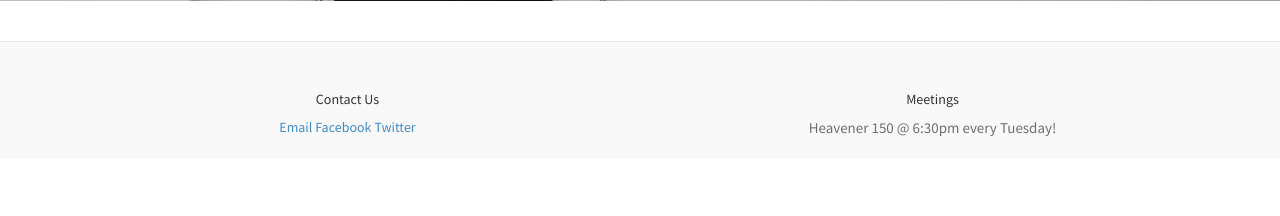
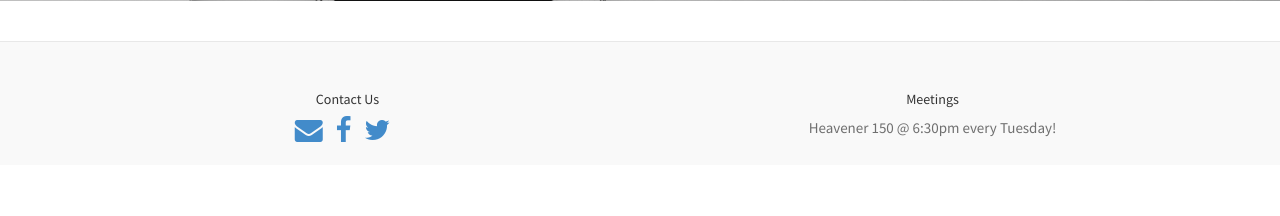
Before and after one commit to gatortechuf/gatortechuf.com, a Django app: page /resources/ in a window 1280 px wide. Shown: the part 374-590 px from the top of the page. Run offline with Django 3.2, Linux system fonts and the light colour scheme; data that the repository does not hold is empty; parts of the project's set-up code (start-up, migrations or seed data) failed here and were passed over; some libraries are stand-ins or nearby versions.

Commit message:
updated footer #102 (#104)

```diff
--- a/src/home/static/css/main.css
+++ b/src/home/static/css/main.css
@@ -430,3 +430,7 @@ white-text {
     .text-md-center { text-align: center; }
     .text-md-justify { text-align: justify; }
 }
+
+.footer-link {
+  padding-right: 10px;
+}
--- a/src/templates/base.html
+++ b/src/templates/base.html
@@ -69,9 +69,9 @@
         <div class="row">
             <div class="col-md-6">
                 <h5>Contact Us</h5>
-                <a href="mailto:gatortechuf@gmail.com">Email</a>
-                <a href="https://www.facebook.com/gatortechuf">Facebook</a>
-                <a href="https://twitter.com/GatorTechUF">Twitter</a>
+                <a href="mailto:gatortechuf@gmail.com" class="footer-link"><i class="fa fa-envelope fa-2x"></i></a>
+                <a href="https://www.facebook.com/gatortechuf" class="footer-link"><i class="fa fa-facebook fa-2x"></i></a>
+                <a href="https://twitter.com/GatorTechUF" class="footer-link"><i class="fa fa-twitter fa-2x"></i></a>
             </div>
             <div class="col-md-6">
                 <h5>Meetings</h5>
```
